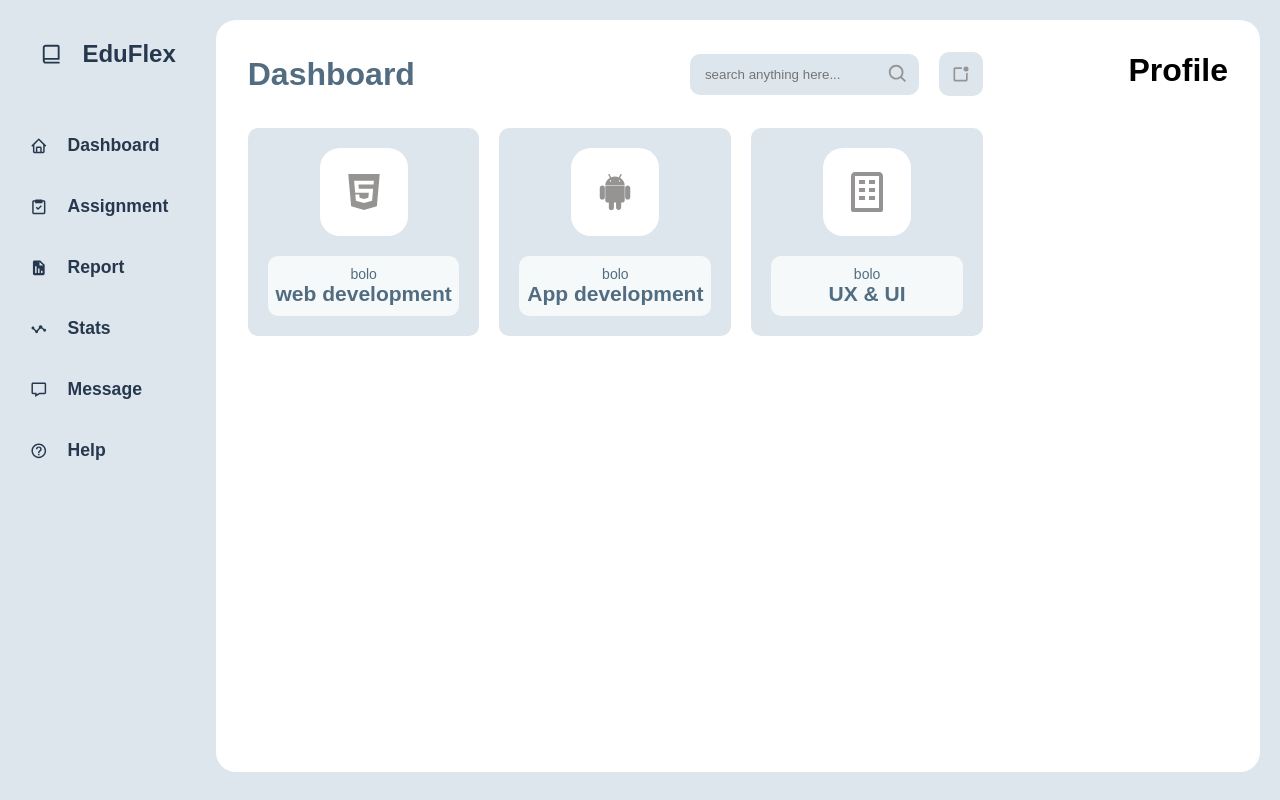
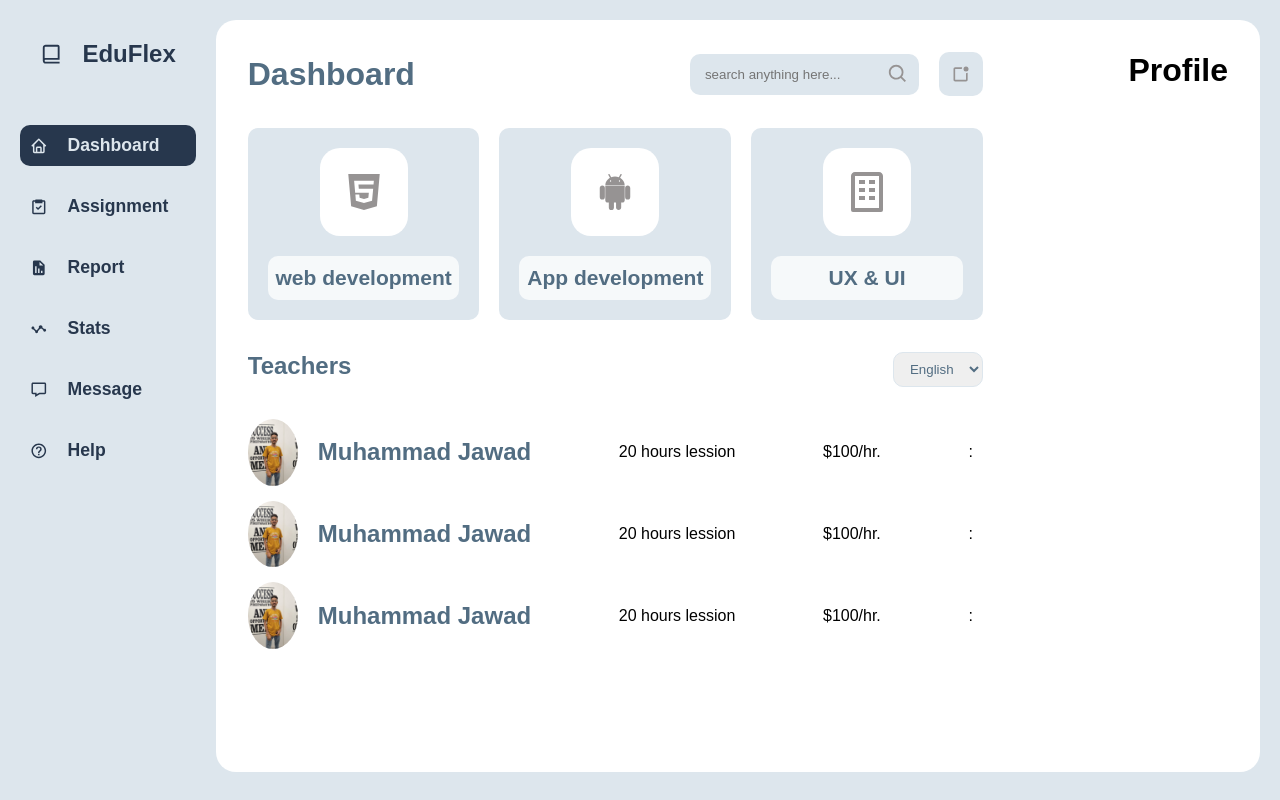
Before and after one commit to Muhammad-Jawad-0/React-Dashboard, a React (Vite) app: page / in a window 1280 px wide. Built offline with nearby package versions, Linux system fonts and the light colour scheme.

Commit message:
working on

```diff
--- a/src/components/Card.jsx
+++ b/src/components/Card.jsx
@@ -22,12 +22,11 @@ const Card = () => {
   return (
     <div className='card-container'>
       {course.map((v,i) => (
-        <div className='card'>
+        <div className='card' key={i}>
             <div className="card-cover">
                 {v.icon}
             </div>
             <div className="card-title">
-                bolo
                 <h2>{v.title}</h2>
             </div>
         </div>
--- a/src/components/Content.jsx
+++ b/src/components/Content.jsx
@@ -2,12 +2,14 @@ import React from 'react'
 import ContentHeader from './ContentHeader'
 import "../styles/content.css"
 import Card from './Card'
+import TeacherList from './TeacherList'
 
 function Content() {
   return (
     <div className='content'>
       <ContentHeader />
       <Card />
+      <TeacherList />
     </div>
   )
 }
--- a/src/components/Sidebar.jsx
+++ b/src/components/Sidebar.jsx
@@ -19,7 +19,7 @@ const Sidebar = () => {
       </div>
 
       <div className="menu-list">
-        <a href="#" className="item">
+        <a href="#" className="item active">
           <BiHome className="icon" />
           Dashboard
         </a>
--- /dev/null
+++ b/src/components/TeacherList.jsx
@@ -0,0 +1,53 @@
+import React from "react";
+import "../styles/teacherList.css";
+import Image1 from "../assets/cv-image.jpeg";
+
+const teacher = [
+  {
+    image: Image1,
+    name: "Muhammad Jawad",
+    duration: "20 hours lession",
+    cost: "100",
+  },
+  {
+    image: Image1,
+    name: "Muhammad Jawad",
+    duration: "20 hours lession",
+    cost: "100",
+  },
+  {
+    image: Image1,
+    name: "Muhammad Jawad",
+    duration: "20 hours lession",
+    cost: "100",
+  },
+];
+
+function TeacherList() {
+  return (
+    <div className="teacher-list">
+      <div className="list-header">
+        <h2>Teachers</h2>
+        <select>
+          <option value="english">English</option>
+          <option value="hindi">Hindi</option>
+        </select>
+      </div>
+      <div className="list-container">
+        {teacher.map((v, i) => (
+          <div className="list" key={i}>
+            <div className="teacher-detail">
+              <img src={v.image} alt={v.name} />
+              <h2>{v.name}</h2>
+            </div>
+            <span>{v.duration}</span>
+            <span>${v.cost}/hr.</span>
+            <span className="teacher-todo">:</span>
+          </div>
+        ))}
+      </div>
+    </div>
+  );
+}
+
+export default TeacherList;
--- a/src/styles/sidebar.css
+++ b/src/styles/sidebar.css
@@ -1,11 +1,11 @@
-.menu{
+.menu {
   display: flex;
   flex-direction: column;
   gap: 2.3rem;
   height: 94vh;
 }
 
-.logo{
+.logo {
   text-align: center;
   padding: 20px;
   color: #27374d;
@@ -14,17 +14,17 @@
   gap: 20px;
 }
 
-.logo-icon{
+.logo-icon {
   font-size: 1.4rem;
 }
 
-.menu-list{
+.menu-list {
   display: flex;
   flex-direction: column;
   gap: 20px;
 }
 
-.menu-list .item{
+.menu-list .item {
   display: flex;
   align-items: center;
   gap: 20px;
@@ -37,7 +37,7 @@
   color: #27374d;
 }
 
-.menu-list .item:hover{
+.menu-list .item:hover, .active {
   background: #27374d;
-    color: #dde6ed;
+  color: #dde6ed !important;
 }
--- /dev/null
+++ b/src/styles/teacherList.css
@@ -0,0 +1,51 @@
+.list-header{
+    display: flex;
+    margin: 2rem 0;
+    justify-content: space-between;
+}
+
+.list-header h2{
+    color: #526d82;
+}
+
+.list-header select{
+    border-radius: 10px;
+    border: none;
+    padding: 8px 12px;
+    border: 1px solid #dde6ed;
+    color: #526d82;
+}
+
+.list-container{
+    display: flex;
+    flex-direction: column;
+    gap: 15px;
+}
+
+.list{
+    display: flex;
+    padding-right: 10px;
+    align-items: center;
+    justify-content: space-between;
+    transition: 0.3s ease-in-out;
+}
+
+.teacher-detail{
+    display: flex;
+    align-items: center;
+    gap: 20px;
+    color: #526d82;
+}
+
+.teacher-detail img{
+    width: 50px;
+    background: #dde6ed;
+    border-radius: 50%;
+}
+
+.list:hover{
+    background: #dde6ed;
+    border-radius: 10px;
+    cursor: pointer;
+
+}
```
Also changed, not shown: src/assets/cv-image.jpeg (added). Lines whose indentation alone changed are shown as unchanged.
